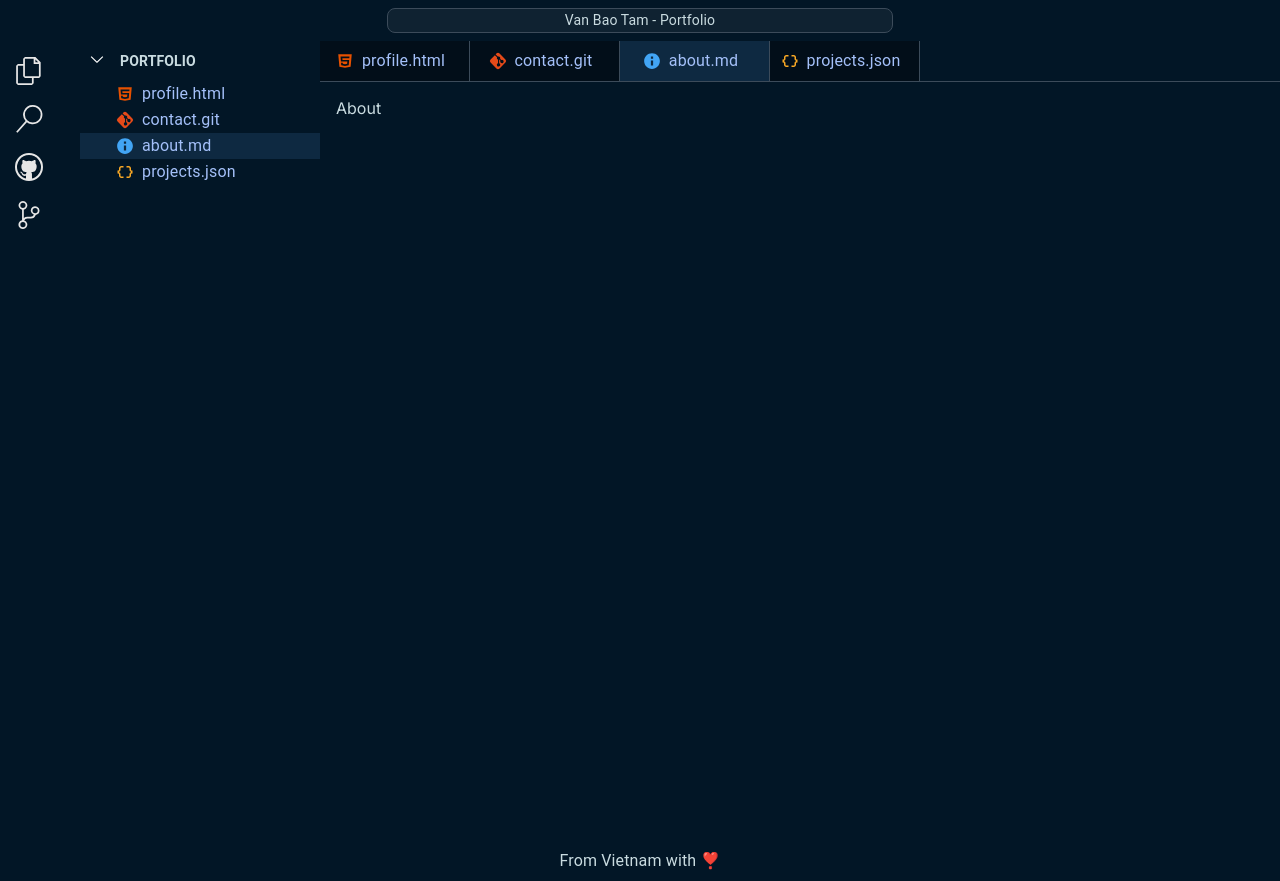
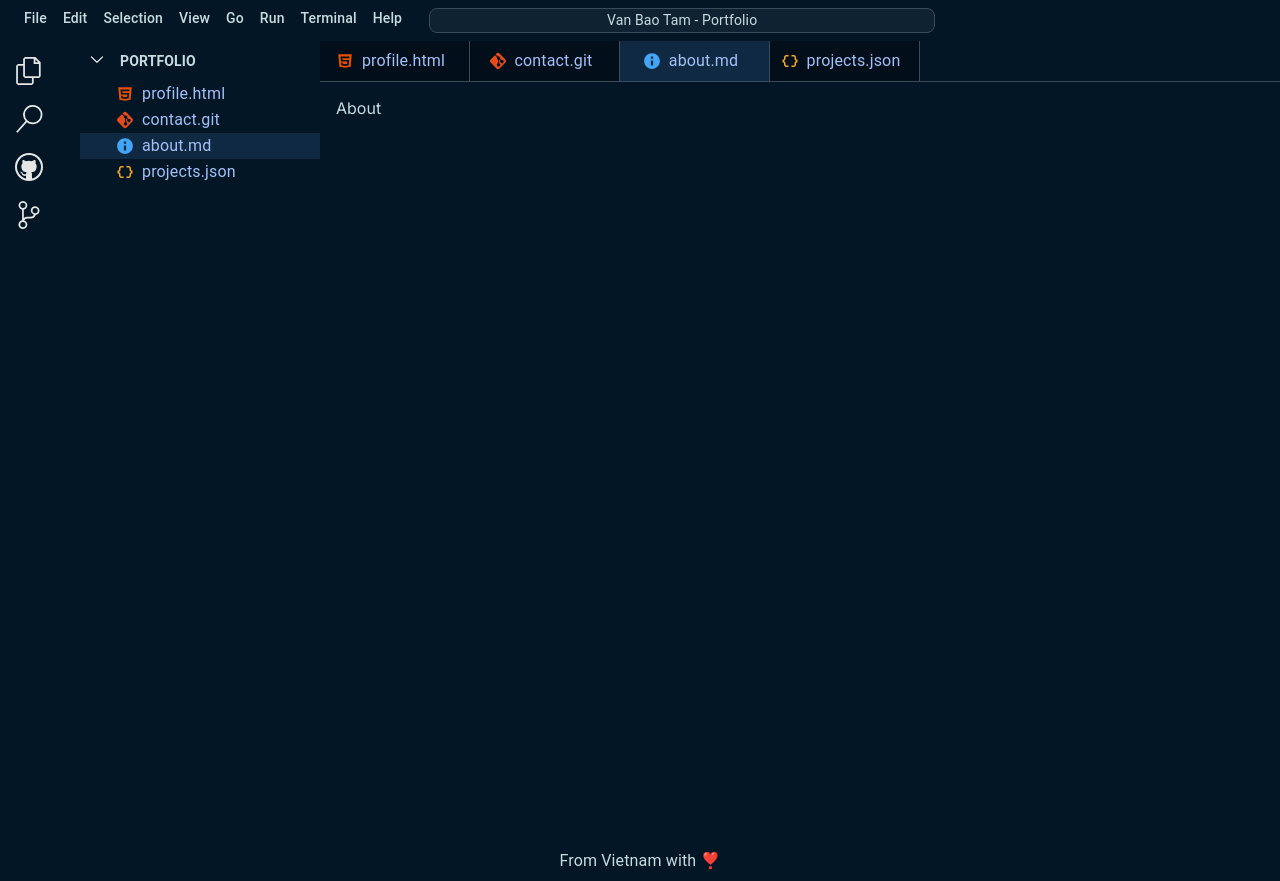
Before and after one commit to VanBaoTam/portfolio, a Next.js app: page /about in a window 1280 px wide. Built offline with nearby package versions, Linux system fonts and the light colour scheme.

Commit message:
Add: Slide down animation for File bar

```diff
--- a/src/components/layout/aside-bar/FileBar.tsx
+++ b/src/components/layout/aside-bar/FileBar.tsx
@@ -41,7 +41,7 @@ function FileBar() {
           </Typography>
         </Stack>
       </Box>
-      {isShown && <Files />}
+      <Files isShown={isShown} />
     </Box>
   );
 }
--- a/src/components/layout/aside-bar/Files.tsx
+++ b/src/components/layout/aside-bar/Files.tsx
@@ -4,13 +4,22 @@ import { redirect } from '@/utils';
 import { Box, Stack, Typography } from '@mui/material';
 import Image from 'next/image';
 import { usePathname, useRouter } from 'next/navigation';
-function Files() {
+
+function Files(props: { isShown: boolean }) {
+  const { isShown } = props ?? {};
   const pathname = usePathname();
   const router = useRouter();
+  console.log(isShown);
+
   return (
-    <Box width={'100%'}>
-      {FILES.map((ele) => {
-        return (
+    <Box
+      width={'100%'}
+      sx={{
+        height: isShown ? '200px' : '0px',
+        overflow: 'hidden',
+        transition: 'height 0.4s ease-in-out',
+      }}>
+      {FILES.map((ele) => (
         <Box
           key={ele.id}
           pl={'36px'}
@@ -35,8 +44,7 @@ function Files() {
             </Typography>
           </Stack>
         </Box>
-        );
-      })}
+      ))}
     </Box>
   );
 }
--- /dev/null
+++ b/src/components/layout/header/MenuBar.tsx
@@ -0,0 +1,18 @@
+import { MENU_BAR } from '@/constants';
+import { Box, Typography } from '@mui/material';
+
+function MenuBar() {
+  return (
+    <Box sx={{ display: 'flex', alignItems: 'center' }}>
+      {MENU_BAR.map((ele) => {
+        return (
+          <Typography key={ele} fontSize={14} ml={2} fontWeight={500}>
+            {ele}
+          </Typography>
+        );
+      })}
+    </Box>
+  );
+}
+
+export default MenuBar;
--- a/src/components/layout/header/index.tsx
+++ b/src/components/layout/header/index.tsx
@@ -1,28 +1,31 @@
-import { Box, Typography } from '@/components/mui';
+import { Grid, Typography } from '@/components/mui';
 import { COLORS } from '@/constants';
+import MenuBar from './MenuBar';
 function Header() {
   return (
-    <Box
+    <Grid
+      container
       sx={{
         backgroundColor: COLORS.BACKGROUND.MAIN,
         color: COLORS.TYPOGRAPHY.MAIN,
         p: 1,
-        display: 'flex',
-        justifyContent: 'center',
       }}>
-      <Box
+      <Grid size={4}>
+        <MenuBar />
+      </Grid>
+      <Grid
+        size={6}
         sx={{
           border: `1px solid ${COLORS.BORDER.MAIN}`,
           py: '1px',
           textAlign: 'center',
           width: '40%',
-
           backgroundColor: COLORS.BACKGROUND.HEADER,
           borderRadius: 2,
         }}>
         <Typography fontSize={'0.875rem'}> Van Bao Tam - Portfolio</Typography>
-      </Box>
-    </Box>
+      </Grid>
+    </Grid>
   );
 }
 
--- a/src/constants/common.ts
+++ b/src/constants/common.ts
@@ -3,6 +3,16 @@ export const ICON_BAR = [
   { id: 2, name: 'search.svg' },
   { id: 3, name: 'github.svg' },
   { id: 4, name: 'source-control.svg' },
+];
+export const MENU_BAR = [
+  'File',
+  'Edit',
+  'Selection',
+  'View',
+  'Go',
+  'Run',
+  'Terminal',
+  'Help',
 ];
 
 export const FILES = [
```
Lines whose indentation alone changed are shown as unchanged.
